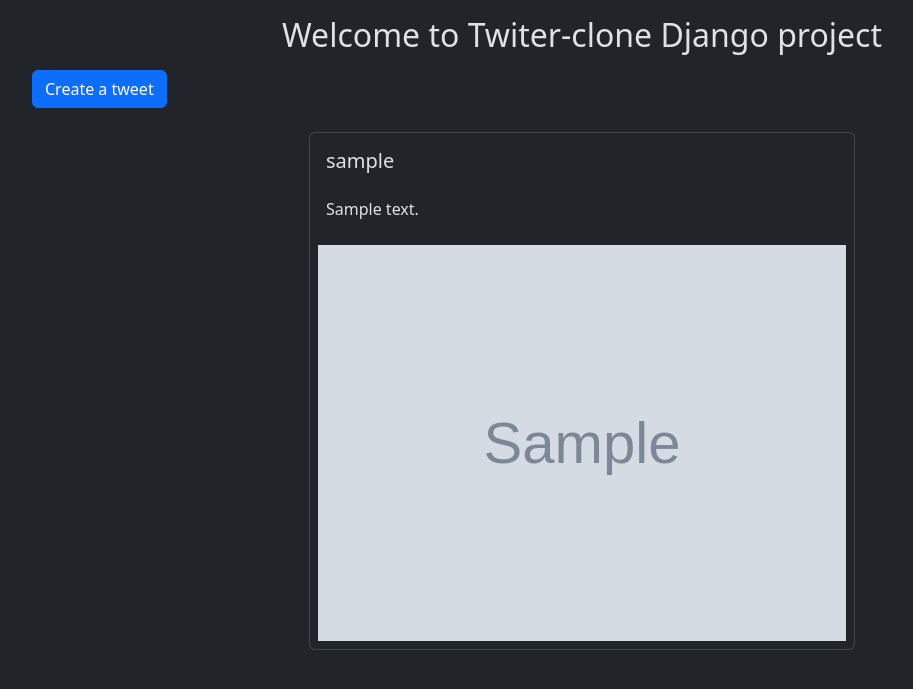
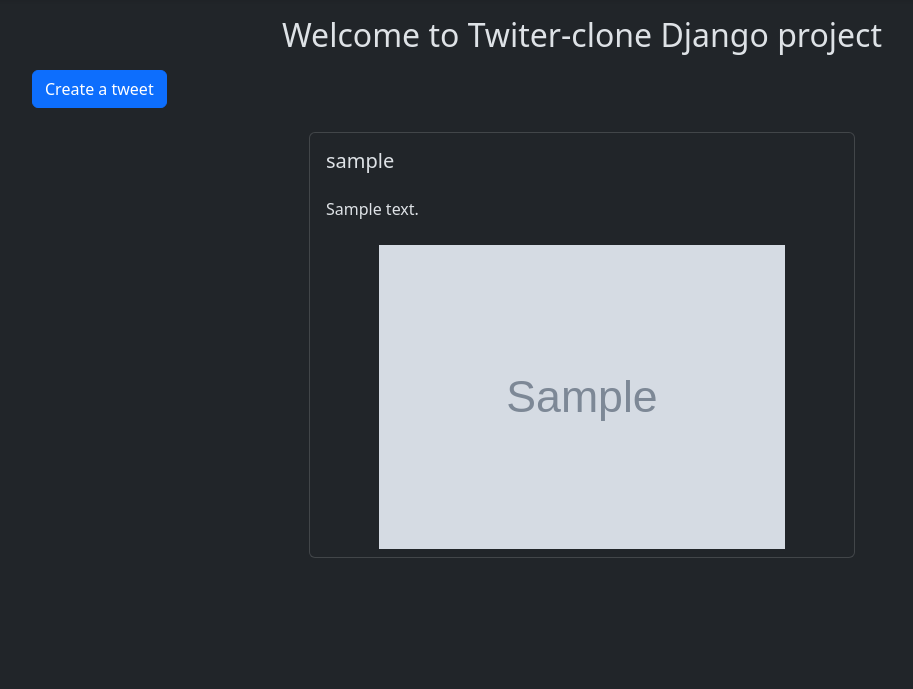
Before and after one commit to Sujoy0001/Django-Project01, a Django app: template twiter/tweet/templates/tweet_list.html in a window 1280 px wide. Shown: the part 57-746 px from the top of the page, without its empty margins (58-971 px from the left). Run offline with Django 3.2, Linux system fonts and the light colour scheme; the template is opened without the code that fills it: most values are stand-ins (such as "Sample title", 1, 10 or a date in 2020); grey boxes marked "Sample" are stand-in pictures.

Commit message:
final update. for tweet section.

```diff
--- a/twiter/tweet/templates/tweet_list.html
+++ b/twiter/tweet/templates/tweet_list.html
@@ -27,7 +27,9 @@
                     <p class="card-text mt-3">{{tweet.text}}</p>
                 </div>
                 {% if tweet.photo %}
-                    <img src="{{tweet.photo.url}}" class="card-img-bottom p-2" alt="...">
+                <div class="imgbox" style="height: 20rem; width: auto; object-fit: cover; margin: auto;">
+                    <img src="{{tweet.photo.url}}" class="card-img-bottom p-2" alt="..." style="height: 100%; width: auto; object-fit: cover; margin: auto;">
+                </div>
                 {% endif %}
             </div>
         {% endfor %}
```
Also changed, not shown: twiter/db.sqlite3, twiter/media/photos/download_2.jpeg (added).
